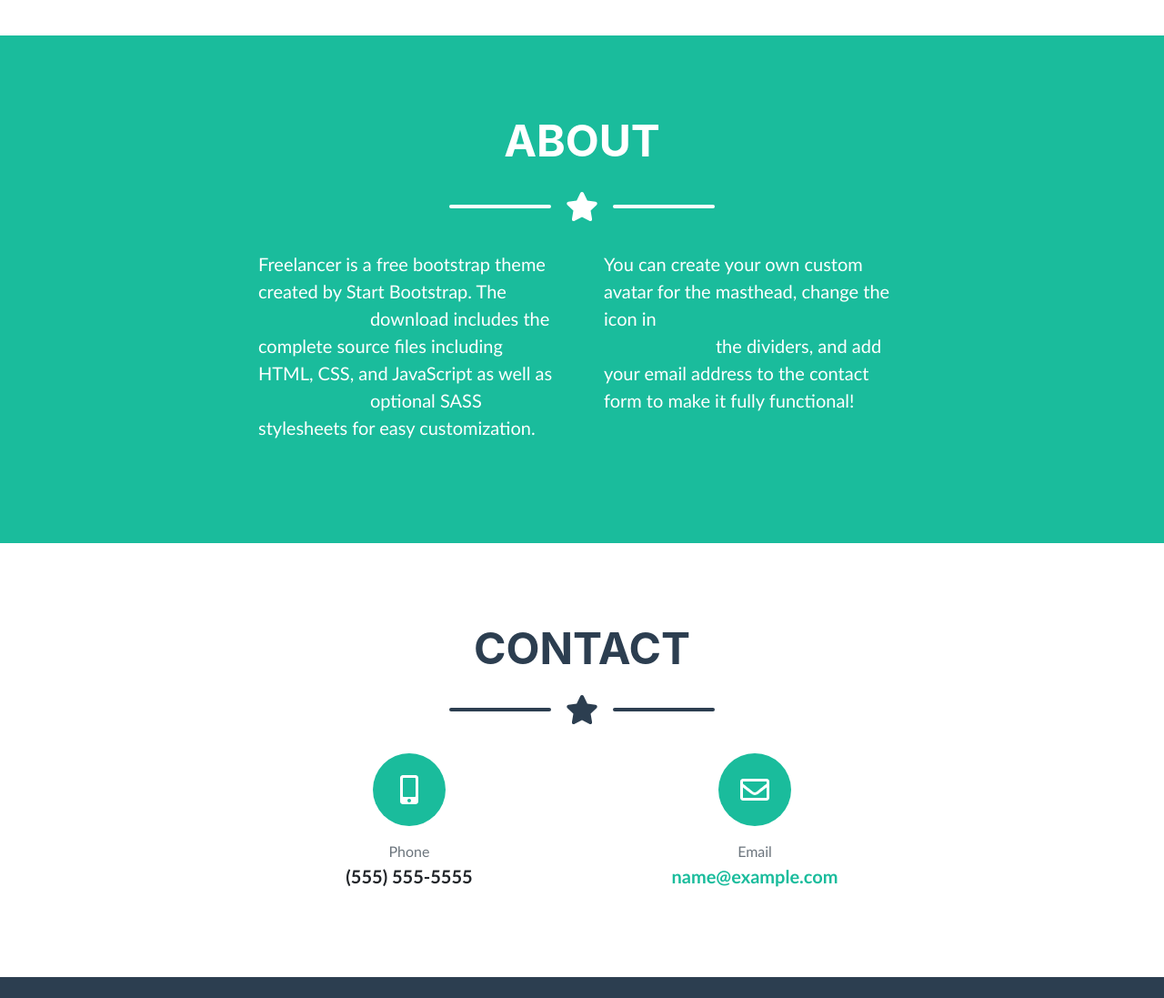
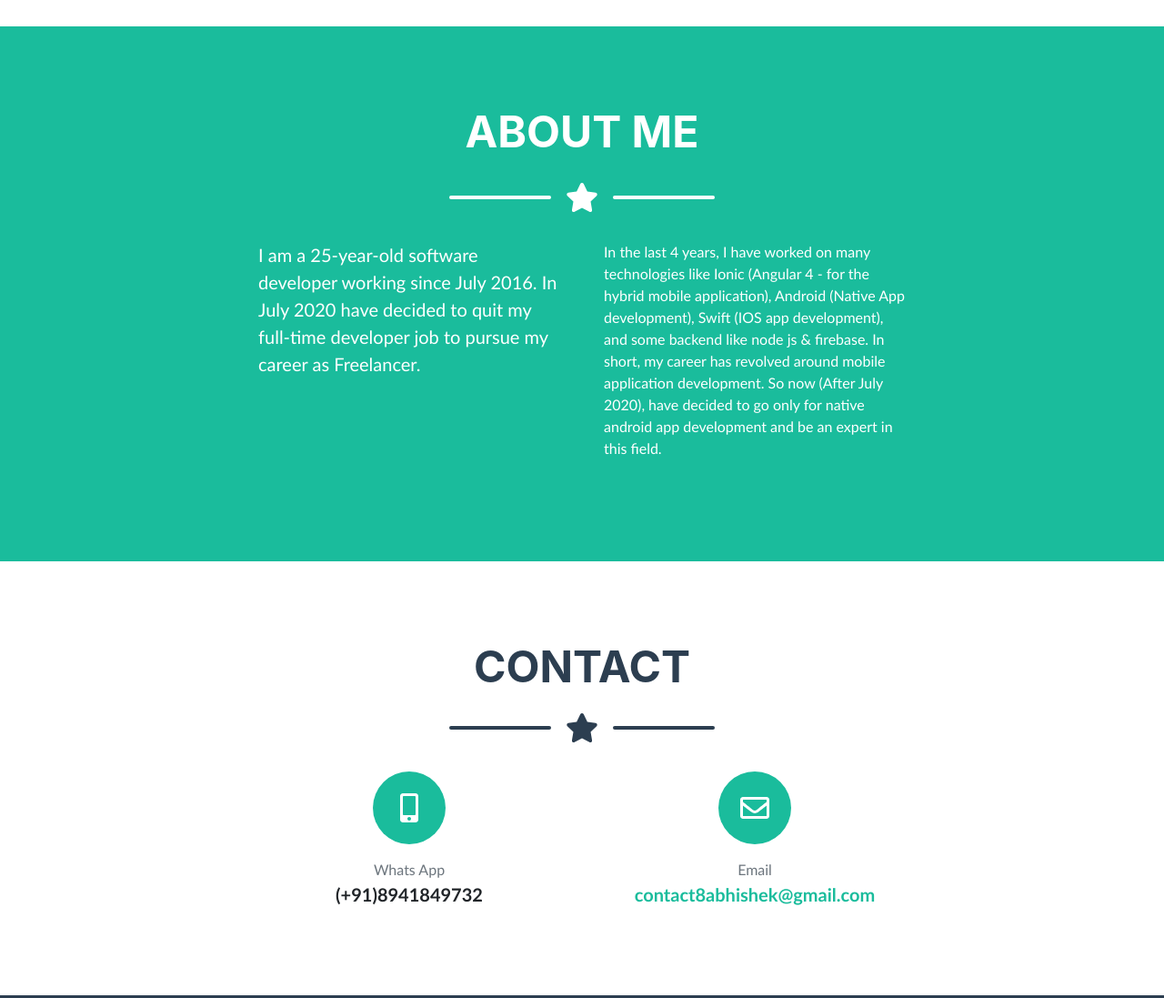
Before and after one commit to AbhishekNuevo/AbhishekNuevo.github.io, a plain HTML site: page index.html in a window 1280 px wide. Shown: the part 1700-2797 px from the top of the page at 91% size. Drawn offline with nearby package versions, Linux system fonts and the light colour scheme; a web font is replaced by a local one.

Commit message:
modification in about and contact section

```diff
--- a/index.html
+++ b/index.html
@@ -42,7 +42,7 @@
         <div class="container d-flex align-items-center flex-column">
             <!-- Masthead Avatar Image--><img class="masthead-avatar mb-5 img-thumbnail" src="assets/img/me.png" alt="">
             <!-- Masthead Heading-->
-            <h1 class="masthead-heading mb-0">Abhishek  Joshi</h1>
+            <h2 class="">Hi, I am Abhishek  Joshi</h2>
             <!-- Icon Divider-->
             <div class="divider-custom divider-light">
                 <div class="divider-custom-line"></div>
@@ -344,7 +344,7 @@
         <div class="container">
             <!-- About Section Heading-->
             <div class="text-center">
-                <h2 class="page-section-heading d-inline-block text-white">ABOUT</h2>
+                <h2 class="page-section-heading d-inline-block text-white">ABOUT ME</h2>
             </div>
             <!-- Icon Divider-->
             <div class="divider-custom divider-light">
@@ -355,13 +355,17 @@
             <!-- About Section Content-->
             <div class="row">
                 <div class="col-lg-4 ml-auto">
-                    <p class="pre-wrap lead">Freelancer is a free bootstrap theme created by Start Bootstrap. The
-                        download includes the complete source files including HTML, CSS, and JavaScript as well as
-                        optional SASS stylesheets for easy customization.</p>
+                    <p class="lead">I am a 25-year-old software developer working since July 2016. In July 2020
+                        have decided to quit my full-time developer job to pursue my career as Freelancer.</p>
                 </div>
                 <div class="col-lg-4 mr-auto">
-                    <p class="pre-wrap lead">You can create your own custom avatar for the masthead, change the icon in
-                        the dividers, and add your email address to the contact form to make it fully functional!</p>
+                    <p class="">In the last 4 years, I have worked on many technologies like Ionic (Angular 4 - for the
+                        hybrid mobile application),
+                        Android (Native App development), Swift (IOS app development), and some backend like node js &
+                        firebase. In short, my
+                        career has revolved around mobile application development. So now (After July 2020), have
+                        decided to go only for native
+                        android app development and be an expert in this field. </p>
                 </div>
             </div>
         </div>
@@ -383,15 +387,15 @@
                 <div class="col-lg-4">
                     <div class="d-flex flex-column align-items-center">
                         <div class="icon-contact mb-3"><i class="fas fa-mobile-alt"></i></div>
-                        <div class="text-muted">Phone</div>
-                        <div class="lead font-weight-bold">(555) 555-5555</div>
+                        <div class="text-muted">Whats App</div>
+                        <div class="lead font-weight-bold">(+91)8941849732</div>
                     </div>
                 </div>
                 <div class="col-lg-4">
                     <div class="d-flex flex-column align-items-center">
                         <div class="icon-contact mb-3"><i class="far fa-envelope"></i></div>
                         <div class="text-muted">Email</div><a class="lead font-weight-bold"
-                            href="mailto:name@example.com">name@example.com</a>
+                            href="mailto:contact8abhishek@gmail.com">contact8abhishek@gmail.com</a>
                     </div>
                 </div>
             </div>
@@ -403,8 +407,7 @@
                 <!-- Footer Location-->
                 <div class="col-lg-4 mb-5 mb-lg-0">
                     <h4 class="mb-4">LOCATION</h4>
-                    <p class="pre-wrap lead mb-0">2215 John Daniel Drive
-                        Clark, MO 65243</p>
+                    <p class="pre-wrap lead mb-0">Delhi, India</p>
                 </div>
                 <!-- Footer Social Icons-->
                 <div class="col-lg-4 mb-5 mb-lg-0">
@@ -418,9 +421,8 @@
                 </div>
                 <!-- Footer About Text-->
                 <div class="col-lg-4">
-                    <h4 class="mb-4">ABOUT FREELANCER</h4>
-                    <p class="pre-wrap lead mb-0">Freelance is a free to use, MIT licensed Bootstrap theme created by
-                        Start Bootstrap</p>
+                    <h4 class="mb-4">3rd Eye</h4>
+                    <p class="pre-wrap lead mb-0">Technologies are easy to understand & operate than humans</p>
                 </div>
             </div>
         </div>
```
